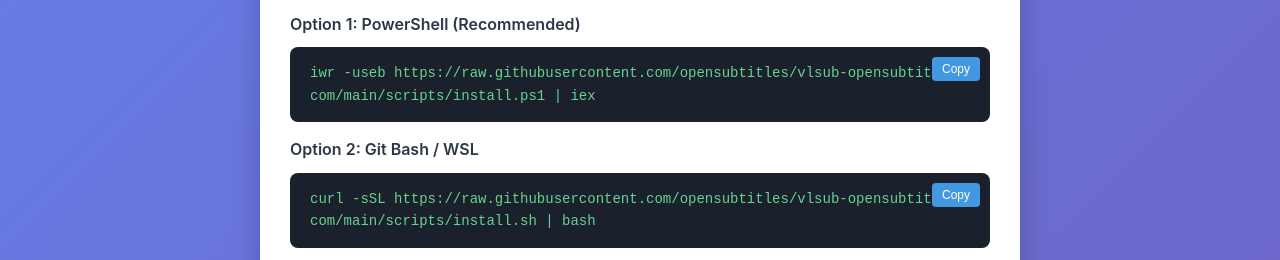
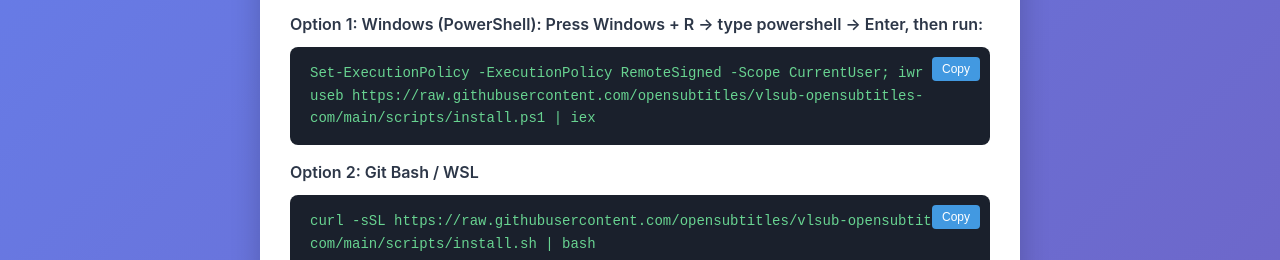
Before and after one commit to opensubtitles/vlsub-opensubtitles-com, a plain HTML site: page docs/index.html in a window 1280 px wide. Shown: the part 257-517 px from the top of the page. Drawn offline with Linux system fonts and the light colour scheme.

Commit message:
feat: updating routines and improvements

```diff
--- a/docs/index.html
+++ b/docs/index.html
@@ -189,9 +189,9 @@
                     Windows
                 </div>
 
-                <div class="option-label">Option 1: PowerShell (Recommended)</div>
+                <div class="option-label">Option 1: Windows (PowerShell): Press Windows + R → type powershell → Enter, then run:</div>
                 <div class="install-command">
-                    iwr -useb https://raw.githubusercontent.com/opensubtitles/vlsub-opensubtitles-com/main/scripts/install.ps1 | iex
+                    Set-ExecutionPolicy -ExecutionPolicy RemoteSigned -Scope CurrentUser; iwr -useb https://raw.githubusercontent.com/opensubtitles/vlsub-opensubtitles-com/main/scripts/install.ps1 | iex
                     <button class="copy-btn" onclick="copyCommand(this)">Copy</button>
                 </div>
 
@@ -263,7 +263,7 @@
         <div class="card">
             <h3 style="margin-bottom: 15px;">🎯 Features</h3>
             <ul style="margin-left: 20px;">
-                <li><strong>Modern REST API:</strong> Uses latest OpenSubtitles.com REST API v2</li>
+                <li><strong>Modern REST API:</strong> Uses latest OpenSubtitles.com REST API</li>
                 <li><strong>Multi-language support:</strong> Select up to 3 preferred languages</li>
                 <li><strong>Smart search:</strong> Hash-based search with name + GuessIt API fallback</li>
                 <li><strong>Auto-update:</strong> Automatic version management and updates</li>
```
Also changed, not shown: 1 other file.
